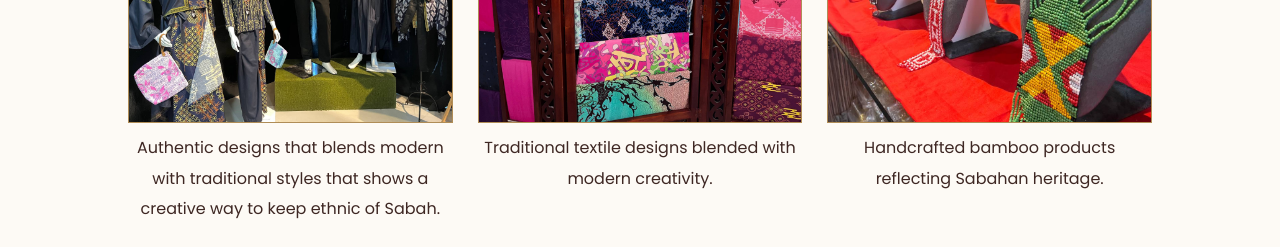
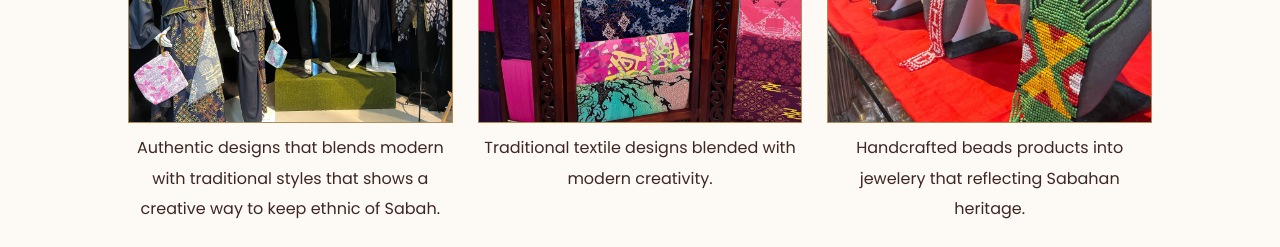
Before and after one commit to website35/PusatKraftanganSabah, a plain HTML site: page gallery.html in a window 1280 px wide. Shown: the part 860-1107 px from the top of the page. Drawn offline with Linux system fonts and the light colour scheme.

Commit message:
Update gallery.html

```diff
--- a/gallery.html
+++ b/gallery.html
@@ -69,7 +69,7 @@ celebrate the beauty of Sabahan craftsmanship.
 
 <div class="gallery-item">
 <img src="images/gallery3.jpg" alt="Bamboo Craft">
-<p>Handcrafted bamboo products reflecting Sabahan heritage.</p>
+<p>Handcrafted beads products into jewelery that reflecting Sabahan heritage.</p>
 </div>
 
 <div class="gallery-item">
```
